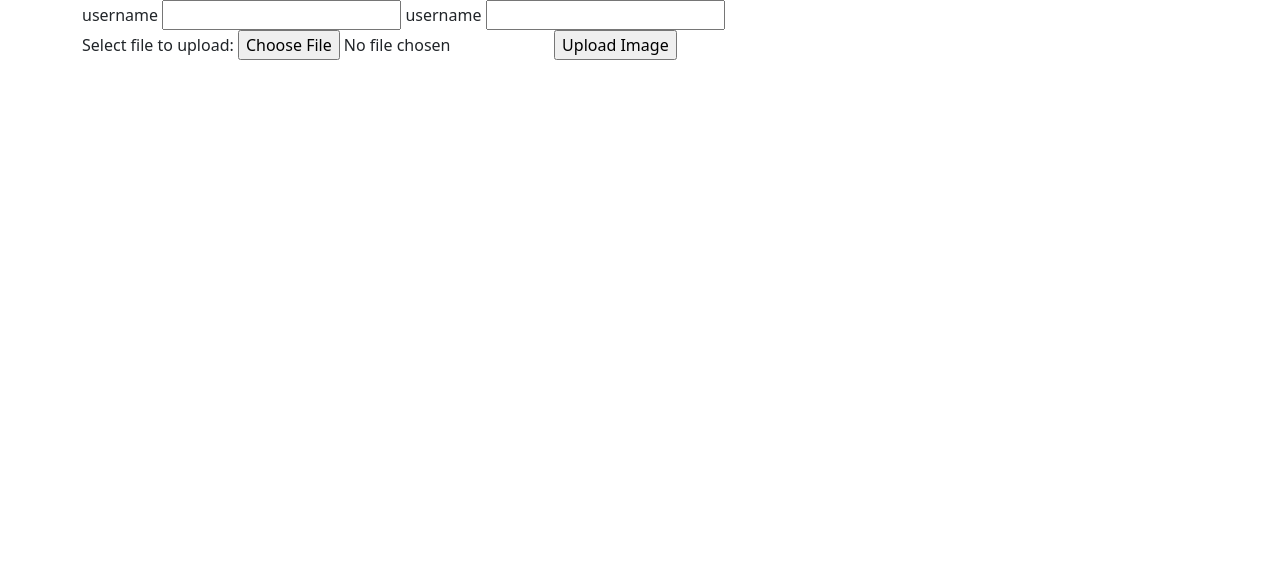
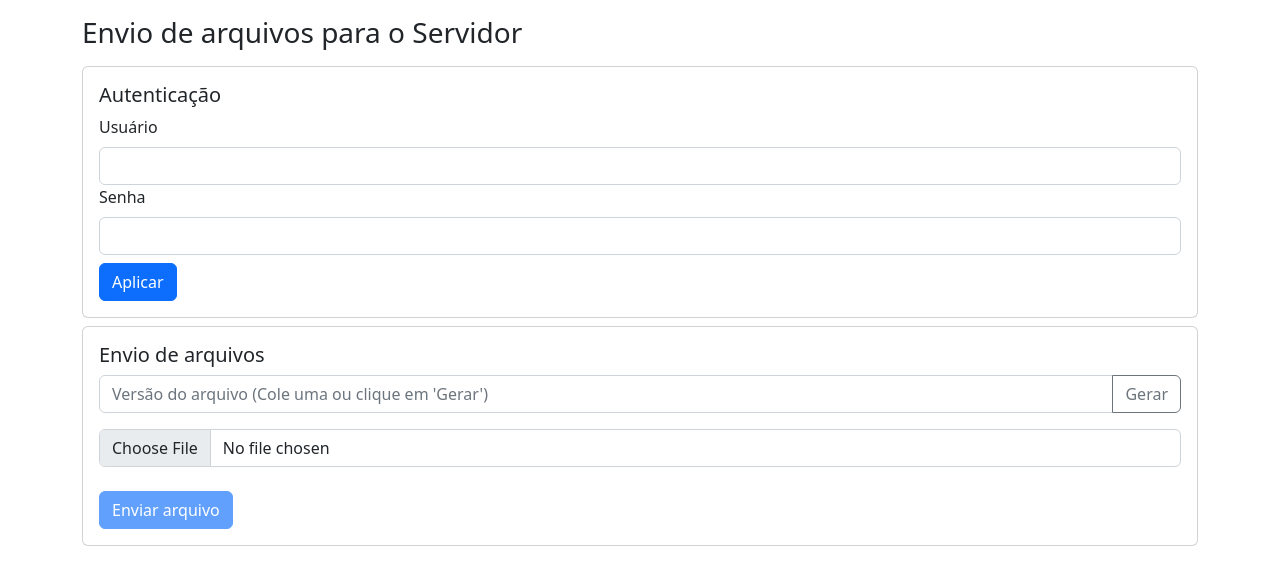
Before and after one commit to anderson012/php-file-receiver, a PHP site: page /pages/upload/index.php in a window 1280 px wide. Shown: the top 585 px of the page. Run offline with PHP 8.4, Linux system fonts and the light colour scheme; some libraries are stand-ins or nearby versions.

Commit message:
feat: increase upload test page

```diff
--- a/pages/upload/index.php
+++ b/pages/upload/index.php
@@ -1,29 +1,48 @@
 <!DOCTYPE html>
-<html lang="en">
+<html lang="pt-br">
 <head>
     <meta charset="UTF-8">
     <meta http-equiv="X-UA-Compatible" content="IE=edge">
     <meta name="viewport" content="width=device-width, initial-scale=1.0">
-    <title>Upload</title>
+    <title>Envio de arquivos para o Servidor</title>
     <link href="https://cdn.jsdelivr.net/npm/bootstrap@5.2.0/dist/css/bootstrap.min.css" rel="stylesheet" integrity="sha384-gH2yIJqKdNHPEq0n4Mqa/HGKIhSkIHeL5AyhkYV8i59U5AR6csBvApHHNl/vI1Bx" crossorigin="anonymous">
+    <!-- <link rel="stylesheet" href="https://cdn.jsdelivr.net/npm/@sweetalert2/themes@5.0.12/bootstrap-4/bootstrap-4.min.css" integrity="sha256-tnw7xEkyNDP7RL2pWAeV2dGZ6vrTSKvWG4vzMzeZmjM=" crossorigin="anonymous"> -->
 </head>
 <body>
     <div class="container">
-        <div class="">
-            <label for="username">username</label>
-            <input name="username" id="username" />
+        <h3 class="mt-3">Envio de arquivos para o Servidor</h3>
+        <div class="mb-2 card mt-3">
+            <div class="card-body">
+                <h5 class="card-title">Autenticação</h5>
+                <label class="form-label" for="username">Usuário</label>
+                <input class="form-control" name="username" id="username" />
 
-            <label for="password">username</label>
-        <input name="password" type="password" id="password" />
+                <label class="form-label" for="password">Senha</label>
+                <input class="form-control" name="password" type="password" id="password" />
+                <button class="btn btn-primary mt-2" id="apply-pass">Aplicar</button>
+            </div>
         </div>
 
-        <form method="post" enctype="multipart/form-data">
-            Select file to upload:
-            <input type="file" name="file" id="file">
-            <input type="button" value="Upload Image" name="submit" id="submit">
-        </form>
+        <div class="card">
+            <div class="card-body">
+                <h5 class="card-title"> Envio de arquivos</h5>
+                <form method="post" enctype="multipart/form-data">
+                    <div class="input-group mb-3">
+                        <input id="file-version" type="text" required class="form-control" placeholder="Versão do arquivo (Cole uma ou clique em 'Gerar')" aria-label="Versão do arquivo" aria-describedby="button-version">
+                        <button class="btn btn-outline-secondary" type="button" id="button-version">Gerar</button>
+                    </div>
+                    <input required class="form-control mt-2" type="file" name="file" id="file" >
+                    <div id="upload-progress" class="progress invisible">
+                        <div class="progress-bar progress-bar-striped progress-bar-animated" role="progressbar" aria-label="Animated striped example" aria-valuenow="75" aria-valuemin="0" aria-valuemax="100" style="width: 75%"></div>
+                    </div>
+                    <input class="btn btn-primary mt-2" disabled type="button" value="Enviar arquivo" name="submit" id="submit">
+                </form>
+            </div>
+        </div>
     </div>
 </body>
 <script src="https://cdn.jsdelivr.net/npm/axios/dist/axios.min.js"></script>
-<script src="./upload.js"></script>
+<script src="https://cdn.jsdelivr.net/npm/sweetalert2@11.4.29/dist/sweetalert2.all.min.js" integrity="sha256-qxQs7IPMvfbL9ZXhsZ3tG/LuZSjNxPSTBNtzk4j5FiU=" crossorigin="anonymous"></script>
+<script type="module" src="./utils.js"></script>
+<script type="module" src="./upload.js"></script>
 </html>
--- a/pages/upload/upload.js
+++ b/pages/upload/upload.js
@@ -1,20 +1,75 @@
-import axios from "axios";
+import { generateVersion } from "./utils.js"
 
-(()=>{
+(() => {
     const submit = document.getElementById("submit");
+    const fileInput = document.getElementById("file");
+    const applyPass = document.getElementById("apply-pass");
+    const username = document.getElementById("username");
+    const password = document.getElementById("password");
+    const uploadProgress = document.getElementById("upload-progress");
+    const fileVersion = document.getElementById("file-version");
+    const btnVersion = document.getElementById("button-version");
+
+
+    let file = null;
+
     /**
      *
      * @param {MouseEvent} e
      */
-    function upload(e) {
+    async function upload(e) {
         e.preventDefault();
-        const form = new FormData();
-        form.append("file", )
-        axios.post("/index.php", form, {
-            headers: {
-                "content-type": "multipart/form-data"
-            }
-        })
+        try {
+            const form = new FormData();
+            form.append("file", file)
+            submit.setAttribute("disabled", true);
+            fileInput.setAttribute("disabled", true);
+            uploadProgress.classList.remove("invisible");
+            const { data } = await axios.post("/index.php", form, {
+                headers: {
+                    "content-type": "multipart/form-data"
+                },
+                auth: {
+                    username: username.value,
+                    password: password.value
+                }
+            });
+            alert(`Arquivo enviado com sucesso! ${data.result ?? data.msg}`)
+        } catch(e) {
+            console.log(e);
+            swal.fire(e?.response?.data?.msg ?? e.message ?? "Processo inesperado no servidor")
+        } finally {
+            submit.removeAttribute("disabled");
+            fileInput.removeAttribute("disabled");
+            uploadProgress.classList.add("invisible");
+        }
     }
+
+    /**
+     * @param {HTMLInputElement} e
+     */
+    function onChangeFile(e){
+        file = e.target.files[0];
+        console.log(file);
+        if (file) {
+            submit.removeAttribute("disabled");
+        }
+    }
+
+    function onClickApplyPass() {
+        if (username.getAttribute("disabled")) {
+            username.removeAttribute("disabled")
+            password.removeAttribute("disabled")
+        } else {
+            username.setAttribute("disabled", true);
+            password.setAttribute("disabled", true);
+        }
+    }
+
+    fileInput.addEventListener("change", onChangeFile);
     submit.addEventListener("click", upload);
+    applyPass.addEventListener("click", onClickApplyPass);
+    btnVersion.addEventListener("click", () => {
+        fileVersion.value = generateVersion();
+    })
 })();
--- /dev/null
+++ b/pages/upload/utils.js
@@ -0,0 +1,21 @@
+function strZero (n, len) {
+    return n.toLocaleString('pt-BR', {
+        minimumIntegerDigits: len,
+        useGrouping: false
+    })
+}
+
+function getVersionYear () {
+    const first = 2022;
+    let now = new Date().getFullYear();
+    let versionYear = (now - first) + 1;
+    return versionYear;
+}
+
+export function generateVersion() {
+    const date = new Date();
+    return "v." + getVersionYear() + "." + strZero(date.getMonth() + 1, 2) + "." +
+        strZero(date.getDate(), 2) +
+        strZero(date.getHours(), 2) +
+        strZero(date.getMinutes(), 2);
+}
```
